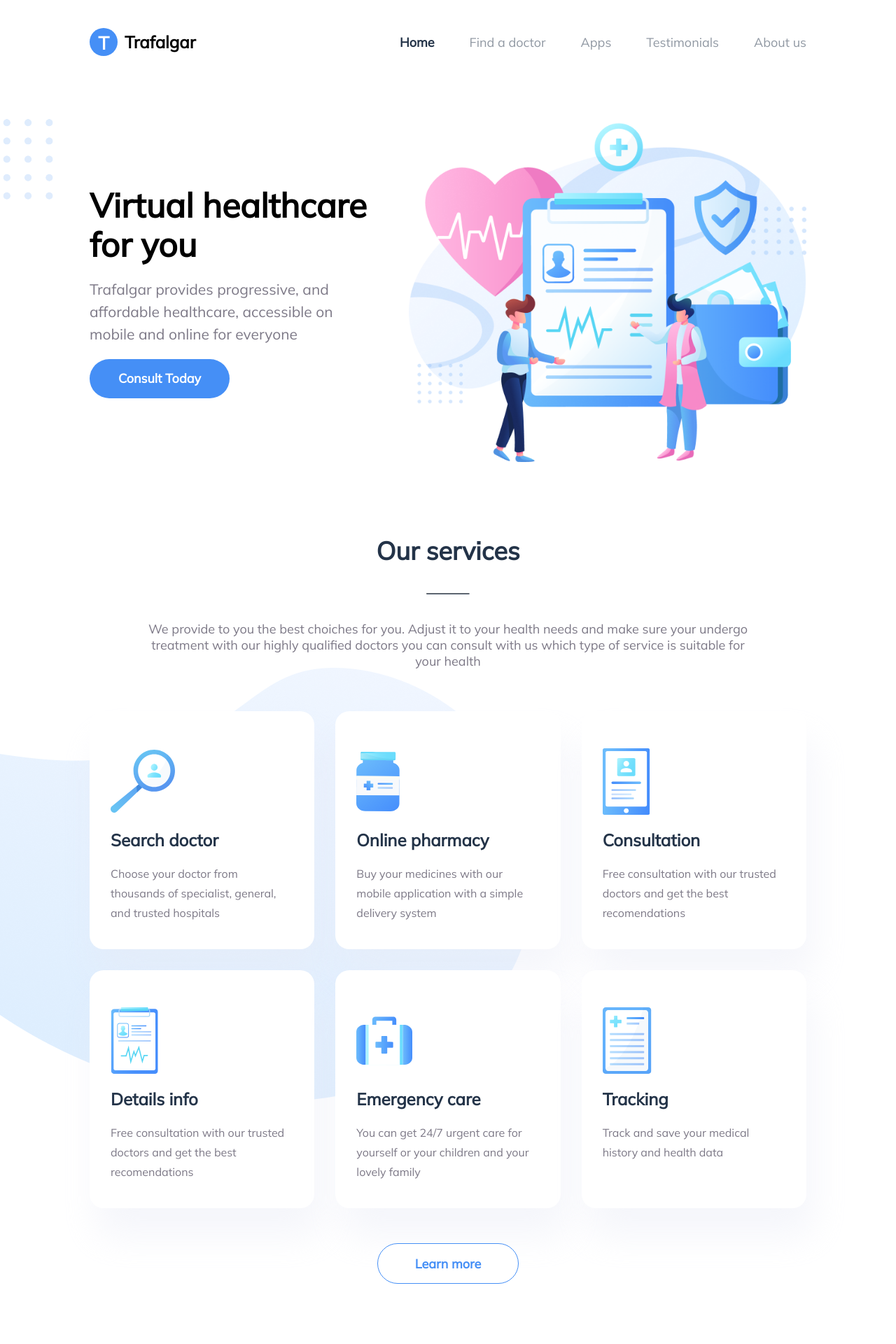
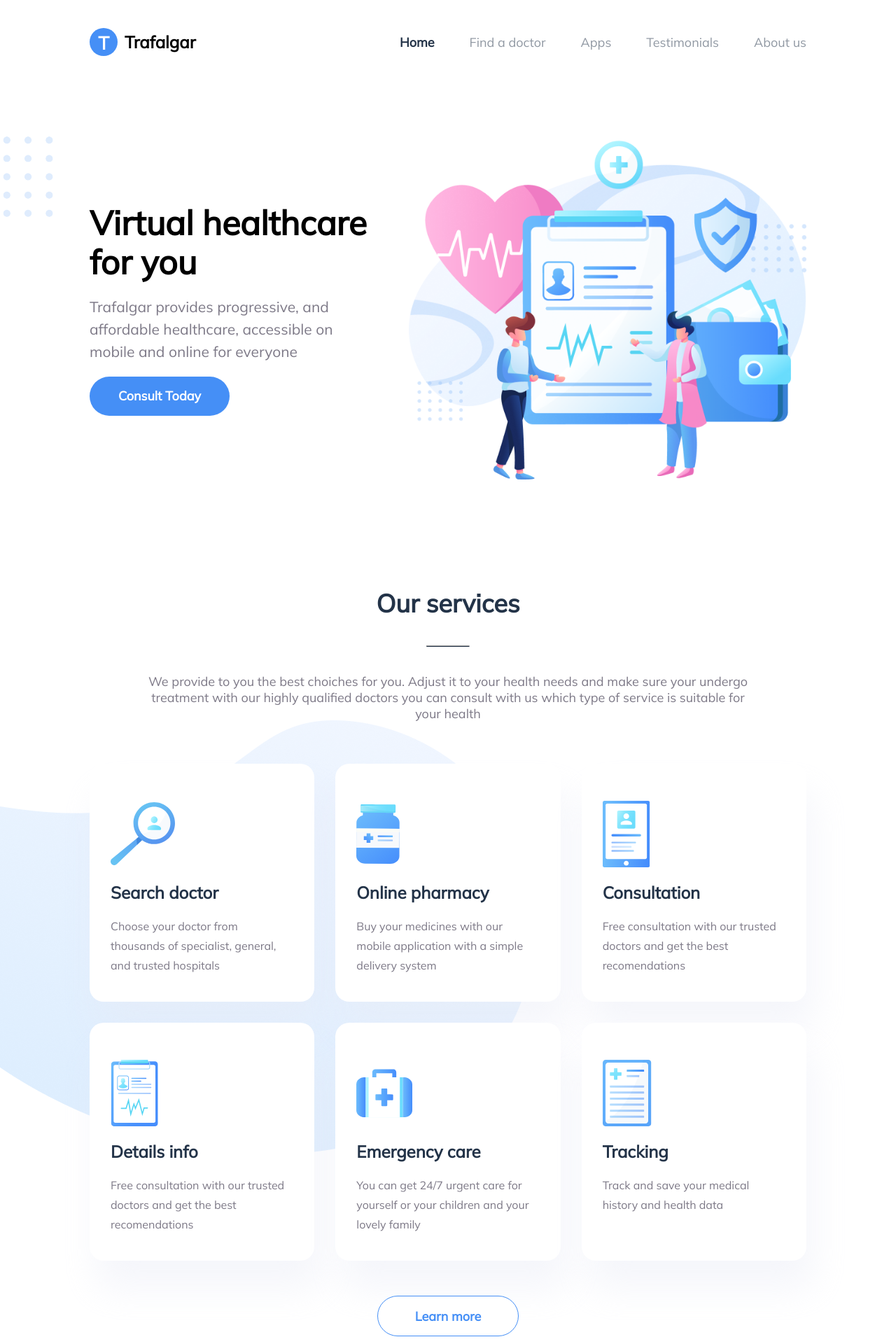
Before and after one commit to 100ferhas/trafalgar-react, a React (Create React App) app: page / in a window 1280 px wide. Shown: the top 1920 px of the page at 70% size. Built offline with nearby package versions, Linux system fonts and the light colour scheme.

Commit message:
minor fixes

```diff
--- a/package.json
+++ b/package.json
@@ -10,6 +10,7 @@
     "@types/node": "^16.18.65",
     "@types/react": "^18.2.39",
     "@types/react-dom": "^18.2.17",
+    "random-users-generator": "^1.0.4",
     "react": "^18.2.0",
     "react-burger-menu": "^3.0.9",
     "react-dom": "^18.2.0",
@@ -42,6 +43,7 @@
     ]
   },
   "devDependencies": {
+    "@babel/plugin-proposal-private-property-in-object": "^7.21.11",
     "@types/react-burger-menu": "^2.8.6",
     "sass": "^1.69.5"
   }
--- a/src/App.css
+++ /dev/null
@@ -1,38 +0,0 @@
-.App {
-  text-align: center;
-}
-
-.App-logo {
-  height: 40vmin;
-  pointer-events: none;
-}
-
-@media (prefers-reduced-motion: no-preference) {
-  .App-logo {
-    animation: App-logo-spin infinite 20s linear;
-  }
-}
-
-.App-header {
-  background-color: #282c34;
-  min-height: 100vh;
-  display: flex;
-  flex-direction: column;
-  align-items: center;
-  justify-content: center;
-  font-size: calc(10px + 2vmin);
-  color: white;
-}
-
-.App-link {
-  color: #61dafb;
-}
-
-@keyframes App-logo-spin {
-  from {
-    transform: rotate(0deg);
-  }
-  to {
-    transform: rotate(360deg);
-  }
-}
--- a/src/App.tsx
+++ b/src/App.tsx
@@ -1,4 +1,3 @@
-import './App.css';
 import Banner from './components/banner/Banner';
 import Navigation from './components/navigation/Navigation';
 import illustration from './assets/images/homepage/banner-illustration.png';
@@ -10,6 +9,7 @@ import CardGrid from './components/card-grid/CardGrid';
 import serviceBg from './assets/images/homepage/our_services_bg.png';
 import servicesGridCards from './data/homepage';
 import Card from './components/card/Card';
+import Reviews from './components/reviews/Reviews';
 
 function App() {
   return (
@@ -58,7 +58,7 @@ function App() {
         button={<Button text="Download" />}
         illustration={illustration3} />
 
-
+      <Reviews />
 
     </>
   );
--- a/src/components/banner/banner.module.scss
+++ b/src/components/banner/banner.module.scss
@@ -3,7 +3,7 @@
 .banner {
     display: flex;
     flex-wrap: wrap-reverse;
-    padding: 50px $defaultPadding;
+    padding: 75px $defaultPadding;
     gap: 50px;
     align-items: center;
 
@@ -58,7 +58,7 @@
 
         img {
             width: 100%;
-            min-width: 400px;
+            min-width: 300px;
         }
     }
 }
--- a/src/components/card-grid/CardGrid.tsx
+++ b/src/components/card-grid/CardGrid.tsx
@@ -16,7 +16,7 @@ const CardGrid = (props: {
     button?: ReactElement
 }) => {
     return <>
-        <div className={styles.cardGrid}>
+        <section className={styles.cardGrid}>
             <Background background={props.background} />
 
             <div className={styles.title}>{props.title}</div>
@@ -32,7 +32,7 @@ const CardGrid = (props: {
             <div className={styles.button}>
                 {props.button}
             </div>
-        </div >
+        </section >
     </>
 }
 
--- a/src/components/card-grid/card_grid.module.scss
+++ b/src/components/card-grid/card_grid.module.scss
@@ -4,7 +4,7 @@
     display: flex;
     flex-direction: column;
     gap: 30px;
-    padding: 50px $defaultPadding;
+    padding: 75px $defaultPadding;
     align-items: center;
     color: $lightGray;
     text-align: center;
--- a/src/variables.scss
+++ b/src/variables.scss
@@ -2,6 +2,7 @@
 $black: #233348;
 $blue: #458FF6;
 $lightGray: #7D7987;
+$gradientBlue: linear-gradient(208deg, #67C3F3 9.05%, #5A98F2 76.74%);
 
 // sizes
 $breakpointS: 768px;
```
Also changed, not shown: src/assets/images/dots_white.svg (added), 1 other file (tests, documents, lock files or other folders).
